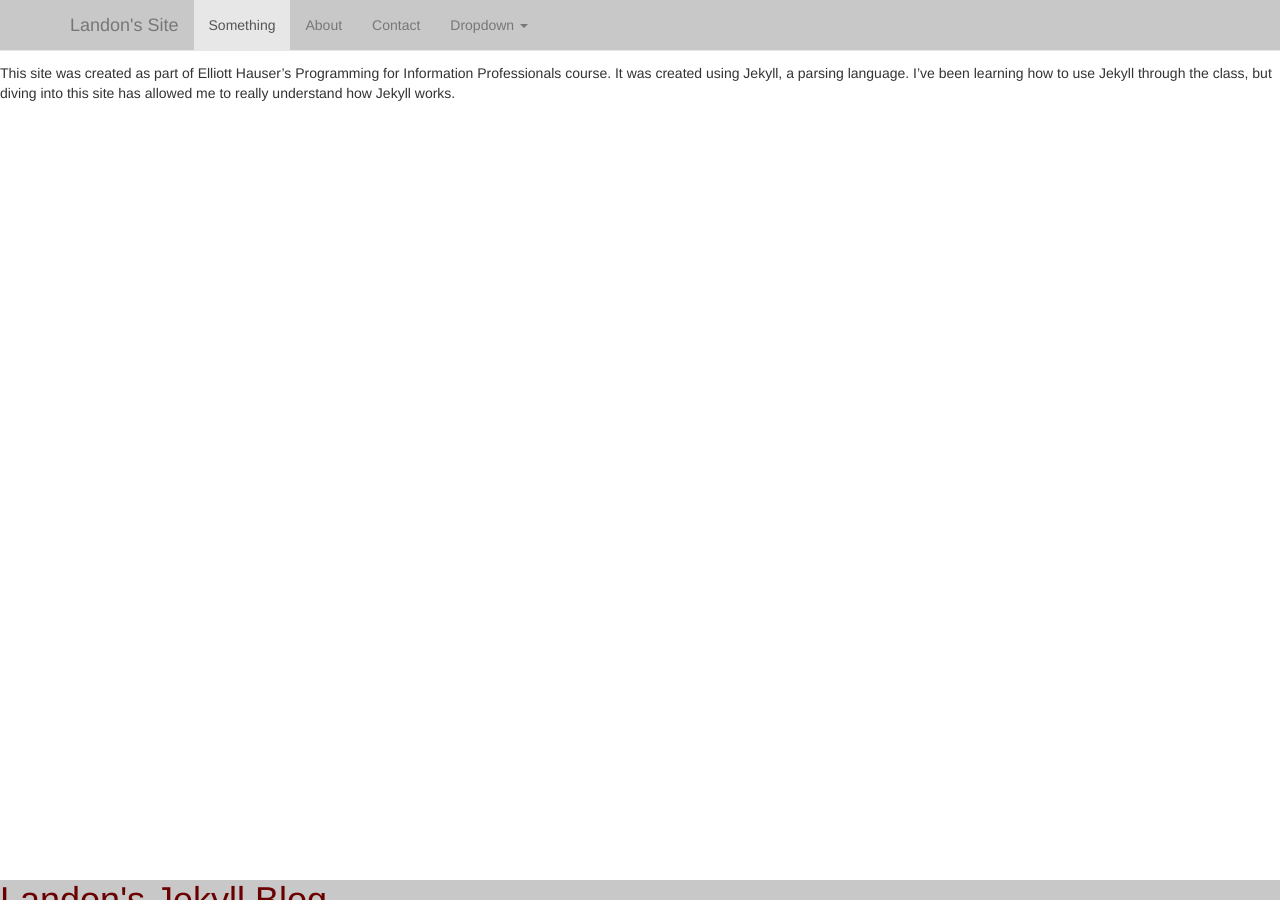
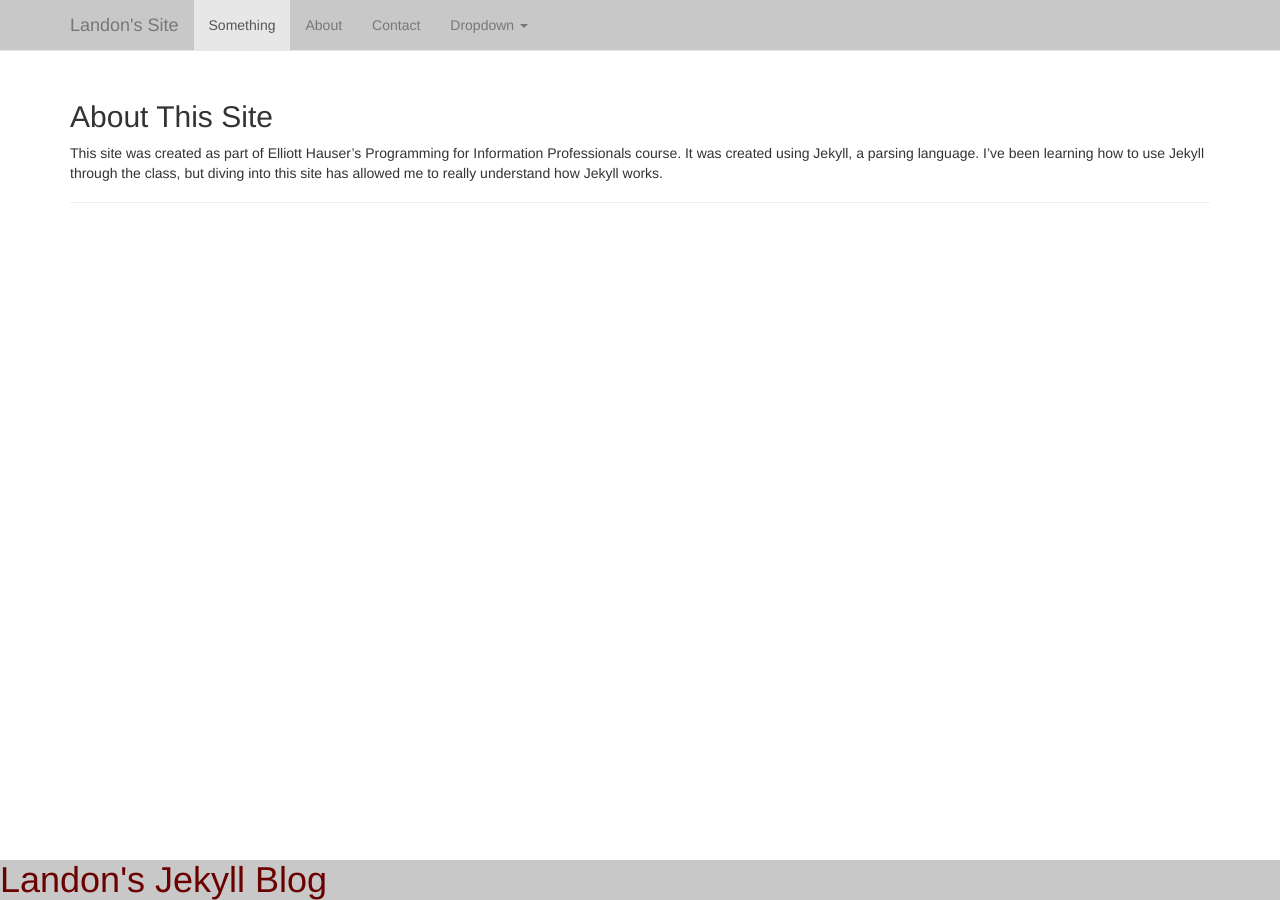
Before and after one commit to eah13/jekyllblog, a Jekyll site: the page built from about.markdown, in a window 1280 px wide and 900 px high. Built offline with Jekyll 4.4.1, drawn with Linux system fonts in a browser that asks for light colours; Markdown is read by kramdown in place of the engine named in the settings.

Commit message:
Changed default layout to display below navbar.

```diff
--- a/_layouts/default.html
+++ b/_layouts/default.html
@@ -67,9 +67,13 @@
 
           <!---Begin page content--->
 
+         <div class="container">
+         <div class="page-header">
 
           {{ content }}
 
+         </div>
+         </div>
         </div>
           <!---Begin footer--->
           <!---I got this footer from Twitter Bootstrap--->
```
